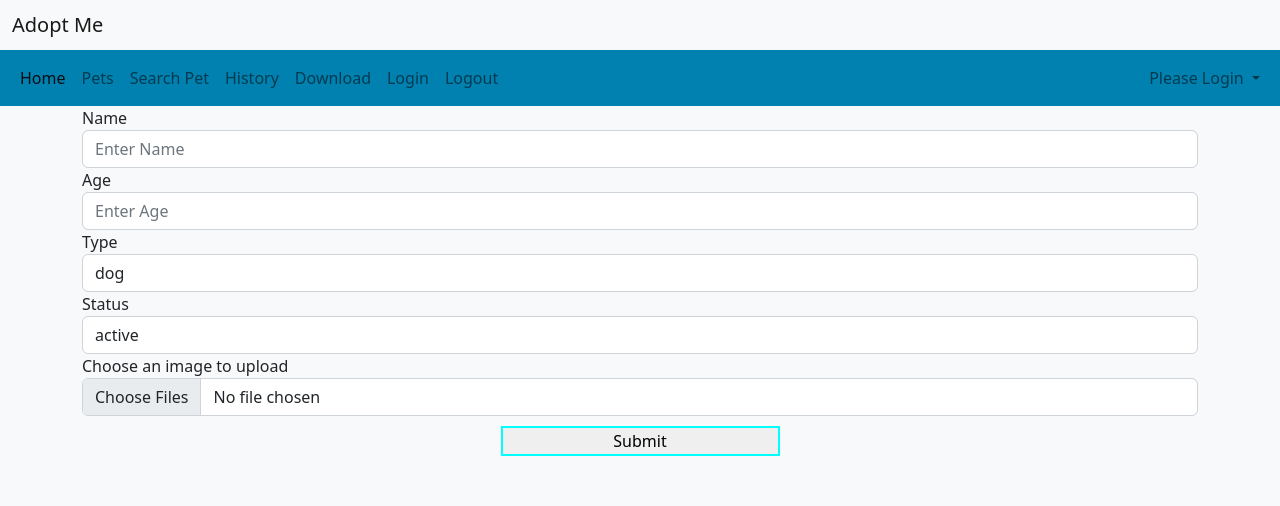
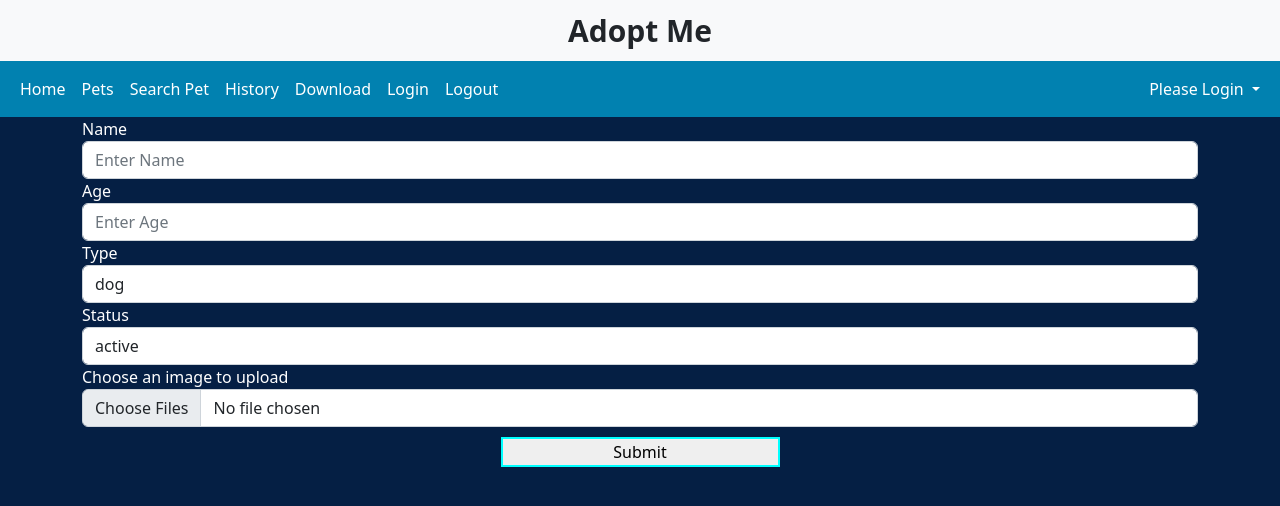
Before and after one commit to Angel1234599/final_project_web_tec, a PHP site: page /pets.php in a window 1280 px wide. Shown: the top 506 px of the page. Run offline with PHP 8.4, Linux system fonts and the light colour scheme; data comes from the database, SQL or seed files in the repository; some libraries are stand-ins or nearby versions.

Commit message:
ui changes

```diff
--- a/Layouts/header.php
+++ b/Layouts/header.php
@@ -2,13 +2,13 @@
 
 <!-- As a heading -->
 <nav class="nav navbar navbar-nav navbar-light bg-light mx-auto">
-  <div class="container-fluid text-center">
-    <span class="navbar-brand mb-0 h1">Adopt Me</span>
+  <div  style="text-align: center;">
+    <span style=" font-size: 1.875em;"><strong>Adopt Me</strong></span>
   </div>
 </nav>
 
 
-<nav class="navbar navbar-expand-lg " style="background-color: #0181b0;">
+<nav class="navbar navbar-expand-lg " style="background-color: #0181b0; ">
   <div class="container-fluid">
     <button class="navbar-toggler" type="button" data-bs-toggle="collapse" data-bs-target="#navbarText" aria-controls="navbarText" aria-expanded="false" aria-label="Toggle navigation">
       <span class="navbar-toggler-icon"></span>
@@ -16,16 +16,16 @@
     <div class="collapse navbar-collapse" id="navbarText">
       <ul class="navbar-nav me-auto mb-2 mb-lg-0">
         <li class="nav-item">
-          <a class="nav-link active" aria-current="page" href="home.php">Home</a>
+          <a class="nav-link active" aria-current="page" href="home.php" style="color: white">Home</a>
         </li>
         <li class="nav-item active">
-          <a class="nav-link" href="pets.php">Pets</a>
+          <a class="nav-link" href="pets.php" style="color: white">Pets</a>
         </li>
         <li class="nav-item active">
-          <a class="nav-link" href="searchPet.php">Search Pet</a>
+          <a class="nav-link" href="searchPet.php" style="color: white">Search Pet</a>
         </li>
         <li class="nav-item active">
-          <a class="nav-link" href="history.php">History</a>
+          <a class="nav-link" href="history.php" style="color: white">History</a>
         </li>
         <?php
           // session_start();
@@ -37,26 +37,26 @@
         ?>
 
           <li class="nav-item active">
-          <a class="nav-link" href="pending.php">Pending</a>
+          <a class="nav-link" href="pending.php" style="color: white">Pending</a>
         </li>
           <?php
       }
     }
         ?>
     <li class="nav-item active">
-          <a class="nav-link" href="downloads.php">Download</a>
+          <a class="nav-link" href="downloads.php" style="color: white">Download</a>
         </li>
 
         <li class="nav-item active">
-          <a class="nav-link" href="login.php">Login</a>
+          <a class="nav-link" href="login.php" style="color: white">Login</a>
         </li>
         <li class="nav-item active">
-          <a class="nav-link" href="logout.php">Logout</a>
+          <a class="nav-link" href="logout.php" style="color: white">Logout</a>
         </li>
       </ul>
       <ul class="navbar-nav ml-auto">
         <li class="nav-item dropdown ml-auto">
-            <a class="nav-link dropdown-toggle" href="#" id="navbarDropdownMenuLink" role="button" data-bs-toggle="dropdown" aria-expanded="false">
+            <a class="nav-link dropdown-toggle" href="#" id="navbarDropdownMenuLink" role="button" data-bs-toggle="dropdown" aria-expanded="false" style="color: white">
                 <!-- Welcome User 1 -->
 
                 <!-- to set username to heading -->
--- a/history.php
+++ b/history.php
@@ -60,7 +60,7 @@ $db->close();
 
 </head>
 
-<body>
+<body style="background-color: #051f44">
 	<header>
 		<?php
 		require_once('Layouts/header.php');
@@ -68,7 +68,7 @@ $db->close();
 	</header>
 
 	<main>
-		<div class="container">
+		<div class="container" style="color:white">
 			<?php
 
 			if (isset($pets)) {
--- a/home.php
+++ b/home.php
@@ -27,7 +27,7 @@ session_start();
 
 
 </head>
-<body>
+<body style="background-color: #051f44">
 	<header>
 		<?php
 			require_once('Layouts/header.php');
--- a/login.php
+++ b/login.php
@@ -86,7 +86,7 @@
     <?php
     if(!isset($_SESSION['isLoggedIn']) || $_SESSION['isLoggedIn'] == false){
       ?>
-  <div class = "error"><?php echo $errorM; ?></div>
+  <div class = "error" style="color: white;"><?php echo $errorM; ?></div>
 
   <br>
 <section class="h-100 gradient-form" style="background-color: #051f44;">
@@ -151,7 +151,9 @@
 
 <?php
     }else{
-      echo "<h1>Hello, " . $_SESSION['user']['email'] . "</h2>";
+      ?>
+      <div class="text-white px-3 py-4 p-md-5 mx-md-4 align-items-center"><?php echo "<h1>Hello, " . $_SESSION['user']['email'] . "</h2>";?> </div>
+      <?php
   }
     ?>
 		</div>
--- a/pending.php
+++ b/pending.php
@@ -89,7 +89,7 @@ $db->close();
 
 </head>
 
-<body>
+<body style="background-color: #051f44">
 	<header>
 		<?php
 		require_once('Layouts/header.php');
@@ -150,11 +150,11 @@ $db->close();
 
 	</main>
 
-	<footer>
+	<!-- <footer>
 		<?php
 		include_once('Layouts/footer.php');
 		?>
-	</footer>
+	</footer> -->
 </body>
 
 </html>
--- a/pets.php
+++ b/pets.php
@@ -107,7 +107,7 @@ if (isset($_POST['submit'])) {
 
 </head>
 
-<body>
+<body style="background-color: #051f44">
 	<header>
 		<?php
 		require_once('Layouts/header.php');
@@ -116,7 +116,7 @@ if (isset($_POST['submit'])) {
 
 	<main>
 		<div class="container">
-			<?php
+				<?php
 			//Containt main PHP Form
 
 			?>
@@ -133,15 +133,15 @@ if (isset($_POST['submit'])) {
 
 					<div class="rendered-form">
 						<div class="formbuilder-text form-group field-name">
-							<label for="name" class="formbuilder-text-label">Name</label>
+							<label for="name" class="formbuilder-text-label" style="color: white">Name</label>
 							<input type="text" class="form-control" name="name" access="false" id="name" required placeholder="Enter Name" oninvalid="this.setCustomValidity('Enter Pet Name Here')" oninput="this.setCustomValidity('')">
 						</div>
 						<div class="formbuilder-text form-group field-text-1671151273647">
-							<label for="text-1671151273647" class="formbuilder-text-label">Age</label>
+							<label for="text-1671151273647" class="formbuilder-text-label" style="color: white">Age</label>
 							<input type="text" class="form-control" name="age" access="false" id="age" required placeholder="Enter Age" oninvalid="this.setCustomValidity('Enter Age Here')" oninput="this.setCustomValidity('')">
 						</div>
 						<div class="formbuilder-select form-group field-type">
-							<label for="type" class="formbuilder-select-label">Type</label>
+							<label for="type" class="formbuilder-select-label" style="color: white">Type</label>
 							<select class="form-control" name="type" id="type">
 								<?php
 								// use a while loop to fetch data
@@ -164,7 +164,7 @@ if (isset($_POST['submit'])) {
 							</select>
 						</div>
 						<div class="formbuilder-select form-group field-status">
-							<label for="status" class="formbuilder-select-label">Status</label>
+							<label for="status" class="formbuilder-select-label" style="color: white">Status</label>
 							<select class="form-control" name="status" id="status">
 
 								<?php
@@ -188,7 +188,7 @@ if (isset($_POST['submit'])) {
 						</div>
 						<!--Image file -->
 						<div class="formbuilder-file form-group field-uploadfile">
-							<label for="uploadfile" class="formbuilder-file-label">Choose an image to upload</label>
+							<label for="uploadfile" class="formbuilder-file-label" style="color: white">Choose an image to upload</label>
 							<input type="file" class="form-control" name="uploadfile" access="false" multiple="false" id="uploadfile" required oninvalid="this.setCustomValidity('Please Upload an image')" oninput="this.setCustomValidity('')">
 						</div>
 						<div class="formbuilder-button form-group field-upload">
```
Also changed, not shown: downloads.php (+8 -11 lines), searchPet.php (+5 -4 lines).
